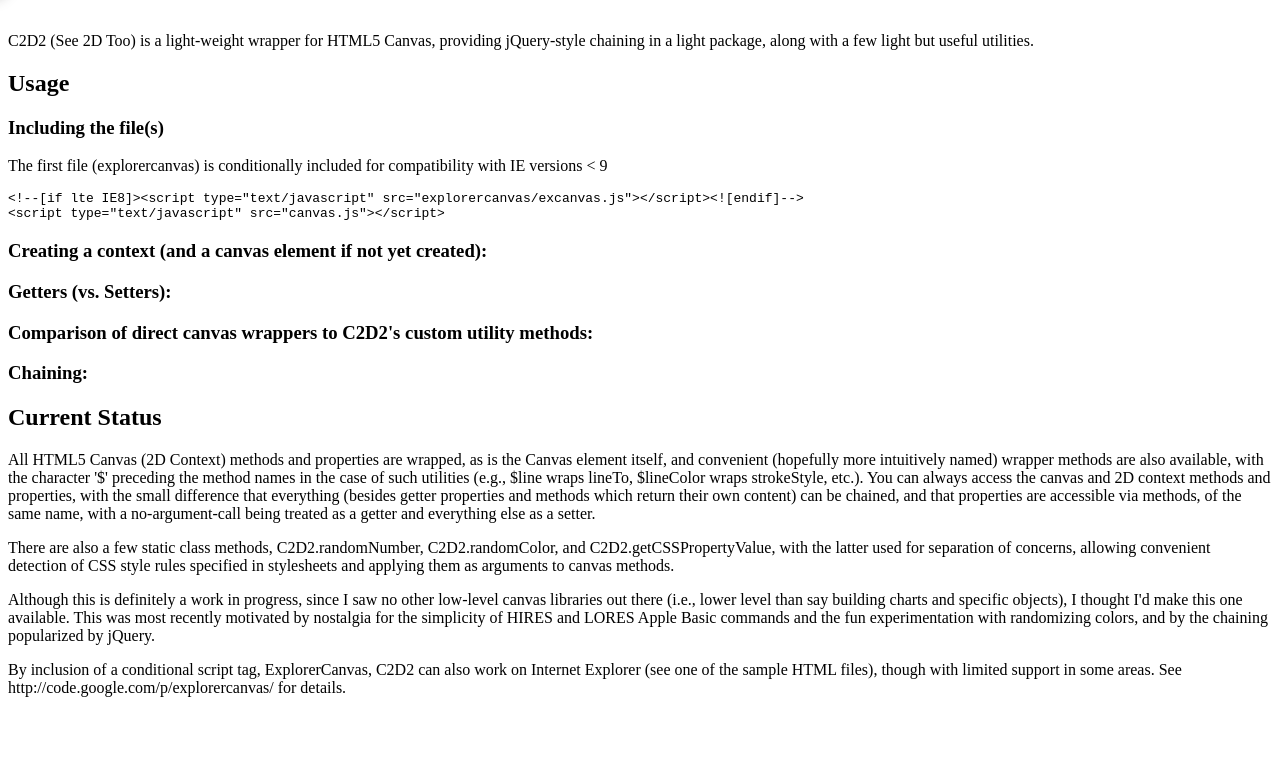
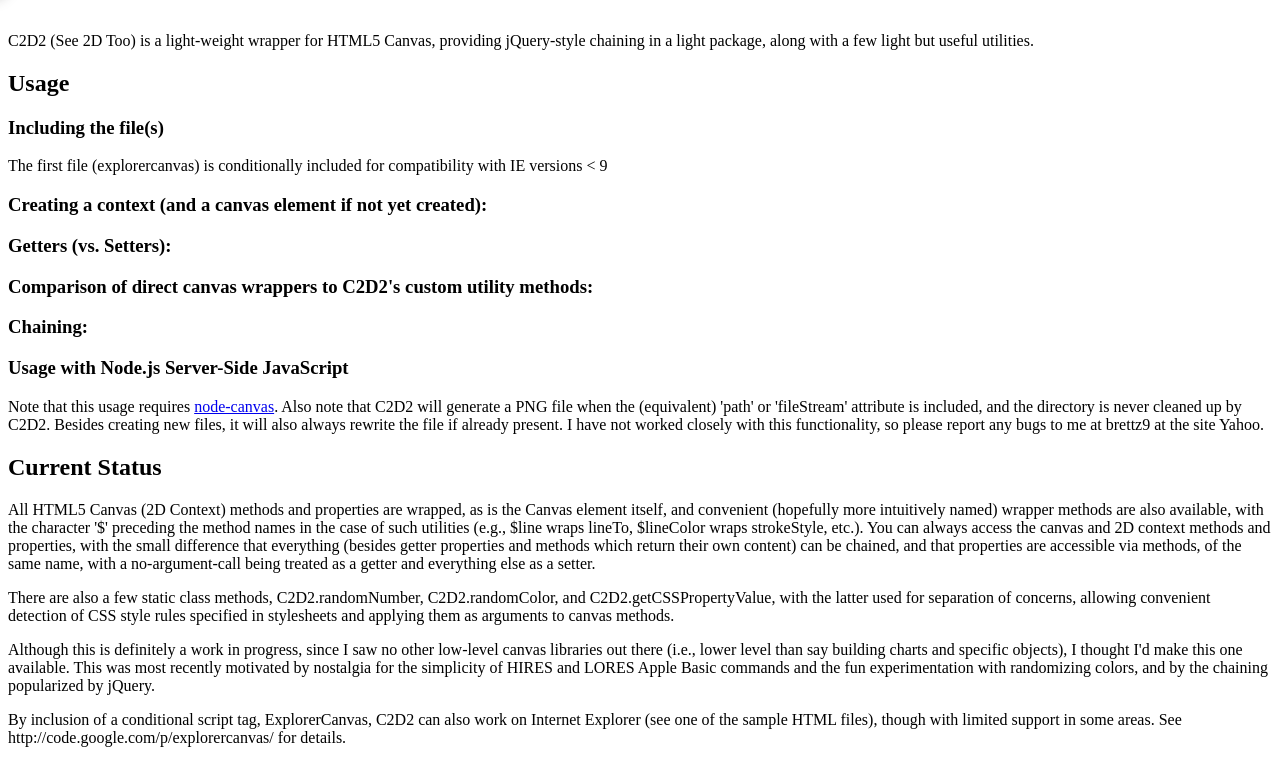
Before and after one commit to brettz9/C2D2, a plain HTML site: page index.html in a window 1280 px wide. Shown: the part 144-907 px from the top of the page. Before the commit the page ends 857 px from the top, so only its background shows below. Drawn offline with Linux system fonts and the light colour scheme.

Commit message:
Node usage

```diff
--- a/index.html
+++ b/index.html
@@ -51,10 +51,7 @@
 <h3>Including the file(s)</h3>
 
 <p>The first file (explorercanvas) is conditionally included for compatibility with IE versions &lt; 9</p>
-<code>
-&lt;!--[if lte IE8]>&lt;script type="text/javascript" src="explorercanvas/excanvas.js">&lt;/script>&lt;![endif]--><br />
-&lt;script type="text/javascript" src="canvas.js">&lt;/script>
-</code>
+<script src="https://gist.github.com/897082.js?file=C2D2.html"></script>
 
 <h3>Creating a context (and a canvas element if not yet created):</h3>
 <script src="https://gist.github.com/886440.js?file=C2D2_Creating_Context.js"></script>
@@ -68,6 +65,9 @@
 <h3>Chaining:</h3>
 <script src="https://gist.github.com/886447.js?file=C2D2_Chaining.js"></script>
 
+<h3>Usage with Node.js Server-Side JavaScript</h3>
+<p>Note that this usage requires <a href="https://github.com/LearnBoost/node-canvas">node-canvas</a>. Also note that C2D2 will generate a PNG file when the (equivalent) 'path' or 'fileStream' attribute is included, and the directory is never cleaned up by C2D2. Besides creating new files, it will also always rewrite the file if already present. I have not worked closely with this functionality, so please report any bugs to me at brettz9 at the site Yahoo.</p>
+<script src="https://gist.github.com/897072.js?file=C2D2-node-canvas.js"></script>
 
 <h2>Current Status</h2>
 
```
